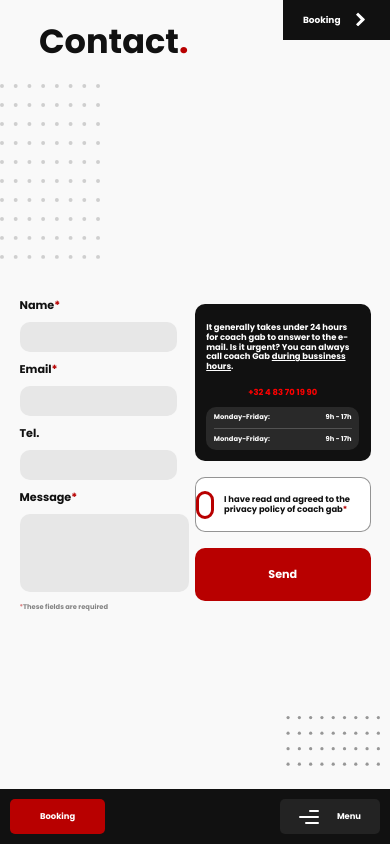
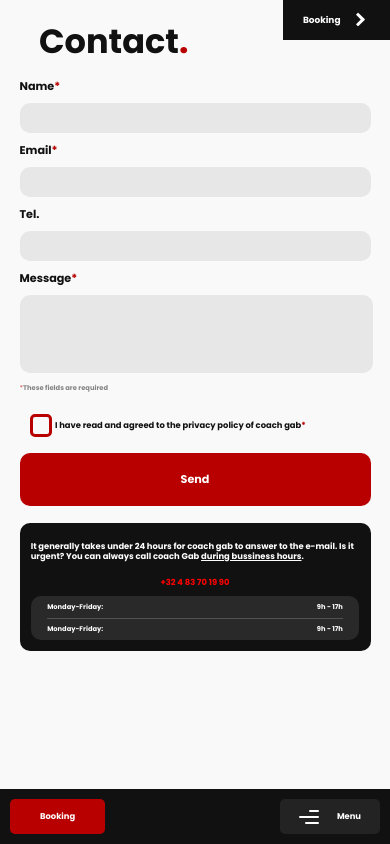
Before and after one commit to aatauil/Coach-Gab-v2, a Vue app: page /Contact in a window 390 px wide. Built offline with nearby package versions, Linux system fonts and the light colour scheme.

Commit message:
contact responsive

```diff
--- a/src/components/Contact.vue
+++ b/src/components/Contact.vue
@@ -69,6 +69,7 @@ export default {
 <style lang="scss">
 
 @import "../scss/variables.scss";
+@import "../scss/mixins.scss";
 
 .hidden{
     display: none;
@@ -79,6 +80,10 @@ export default {
     display: flex;
     flex-direction: column;
     background-color: #F9F9F9;
+
+        @include breakpoint(tablet-md){
+   padding-bottom: 20vh;
+  }
 
 }
 
@@ -100,12 +105,19 @@ textarea {
     width: 90%;
     margin: auto;
     max-width: 1300px;
+        @include breakpoint(tablet-md){
+    flex-direction: column;
+  }
 
 
 }
 
 .contact-form_left{
     width: 50%;
+    @include breakpoint(tablet-md){
+    width: 100%;
+    margin-bottom: 2vh;
+  }
 }
 
 
@@ -115,6 +127,9 @@ textarea {
     font-size: 2rem;
     font-weight: 700;
     width: 90%;
+        @include breakpoint(tablet-md){
+    width: 100%;
+  }
 }
 
 
@@ -138,6 +153,9 @@ textarea {
     border-radius: 10px;
     padding-left: 10px;
     height: 10rem;
+        @include breakpoint(tablet-md){
+    padding-left: 0;
+  }
 }
 
 .form-required{
@@ -152,6 +170,10 @@ textarea {
     display: flex;
     flex-direction: column;
     justify-content: space-evenly;
+        @include breakpoint(tablet-md){
+    width: 100%;
+
+  }
 }
 
 .contact-urgent{
@@ -163,6 +185,11 @@ textarea {
     border-radius: 10px;
     color: white;
     font-weight: 700;
+            @include breakpoint(tablet-md){
+    margin-top: 2vh;
+    margin-bottom: 2vh;
+    order: 3;
+  }
 }
 
 .contact-urgent_text{
@@ -196,26 +223,28 @@ textarea {
 }
 
 .form-privacy{
+    position: relative;
     display: flex;
     align-items: center;
-    justify-content: space-around;
-
-    background-color: white;
-    border: 1px solid rgba(0, 0, 0, 0.418);
-    border-radius: 10px;
+    justify-content: center;
+    @include breakpoint(tablet-md){
+    margin-bottom: 2vh;
+  }
 }
 
 // checkbox
 
 .checkbox{
-    position: absolute;
+    position: relative;
     opacity: 0;
 }
 
 .form-checkbox{
-    height: 4rem;
-    width: 4rem;
-    border-radius: 50px;
+    position: absolute;
+    left: 10px;
+    height: 3rem;
+    width: 3rem;
+    border-radius: 5px;
     border: 3px solid $color-red;
 }
 
@@ -228,10 +257,11 @@ textarea {
 }
 
 .privacy-label{
+    z-index: 10;
     font-size: 1.5rem;
     font-weight: 700;
-    padding: 5px;
-    padding: 3rem 10px;
+    width: 100%;
+    padding: 1rem 0 1rem 4rem;
 }
 
 .form-submit{
@@ -253,6 +283,9 @@ textarea {
   left: 0;
   top: 10%;
   width: 100px;
+          @include breakpoint(tablet-md){
+    z-index: -1;
+  }
 }
 
 .grid-dots_2{
@@ -260,6 +293,9 @@ textarea {
   right: 10px;
   bottom: 8%;
   width: 100px;
+    @include breakpoint(tablet-md){
+    z-index: -1;
+  }
 }
 
 
```
